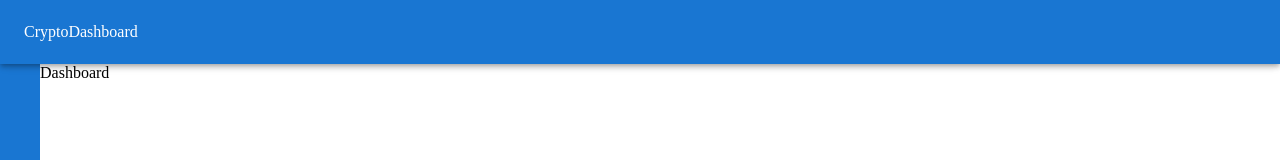
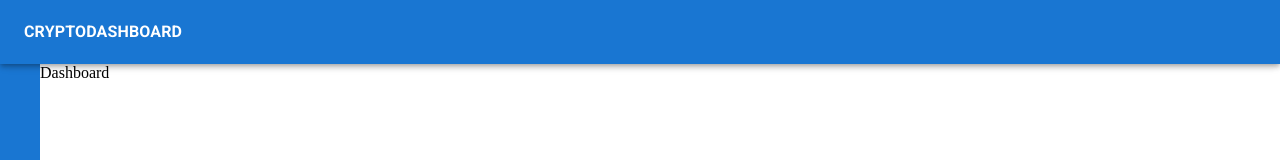
Before and after one commit to uriellopes/CryptoDashboard, a React (Vite) app: page / in a window 1280 px wide. Shown: the top 160 px of the page. Built offline with nearby package versions, Linux system fonts and the light colour scheme.

Commit message:
create env variable with app name

```diff
--- a/src/components/Header.tsx
+++ b/src/components/Header.tsx
@@ -1,10 +1,18 @@
+import { Typography } from "@mui/material";
 import AppBar from "@mui/material/AppBar";
 import Toolbar from "@mui/material/Toolbar";
 
 export const Header = () => {
   return (
     <AppBar>
-      <Toolbar>CryptoDashboard</Toolbar>
+      <Toolbar>
+        <Typography
+          component={"h1"}
+          sx={{ textTransform: "uppercase", fontWeight: "bold" }}
+        >
+          {import.meta.env.VITE_APP_NAME}
+        </Typography>
+      </Toolbar>
     </AppBar>
   );
 };
```
Also changed, not shown: 1 other file (tests, documents, lock files or other folders).
